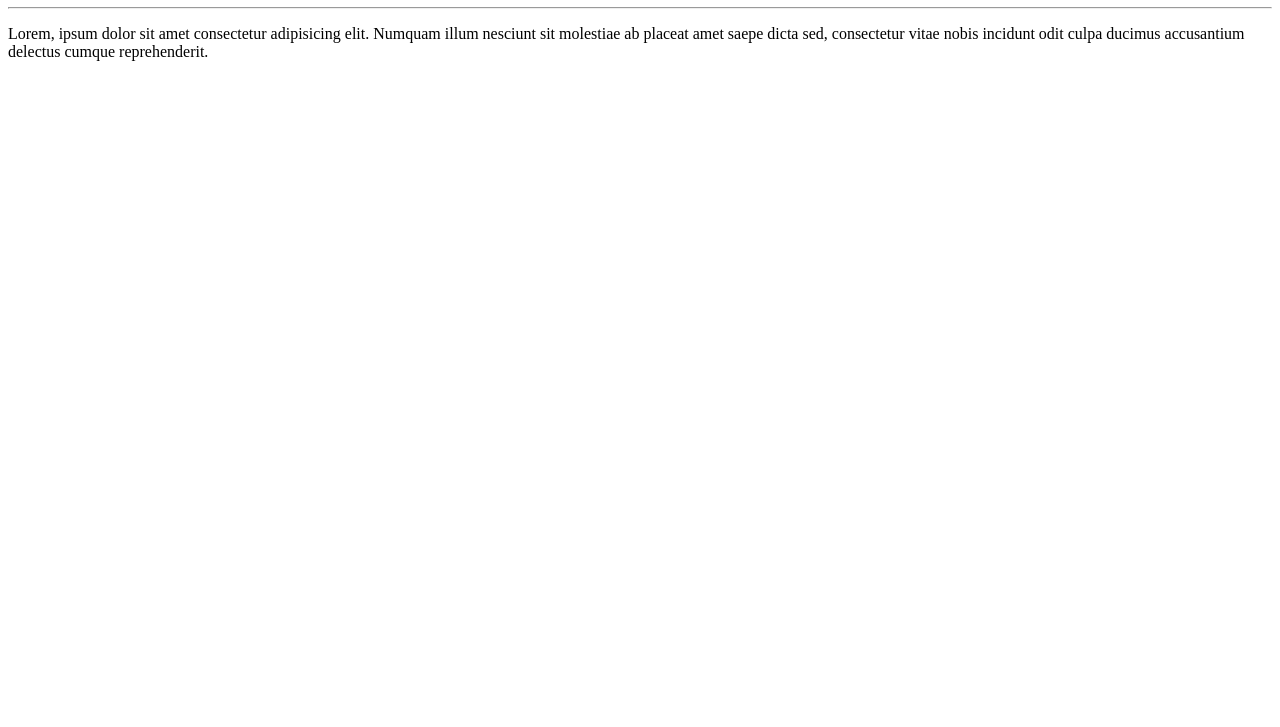
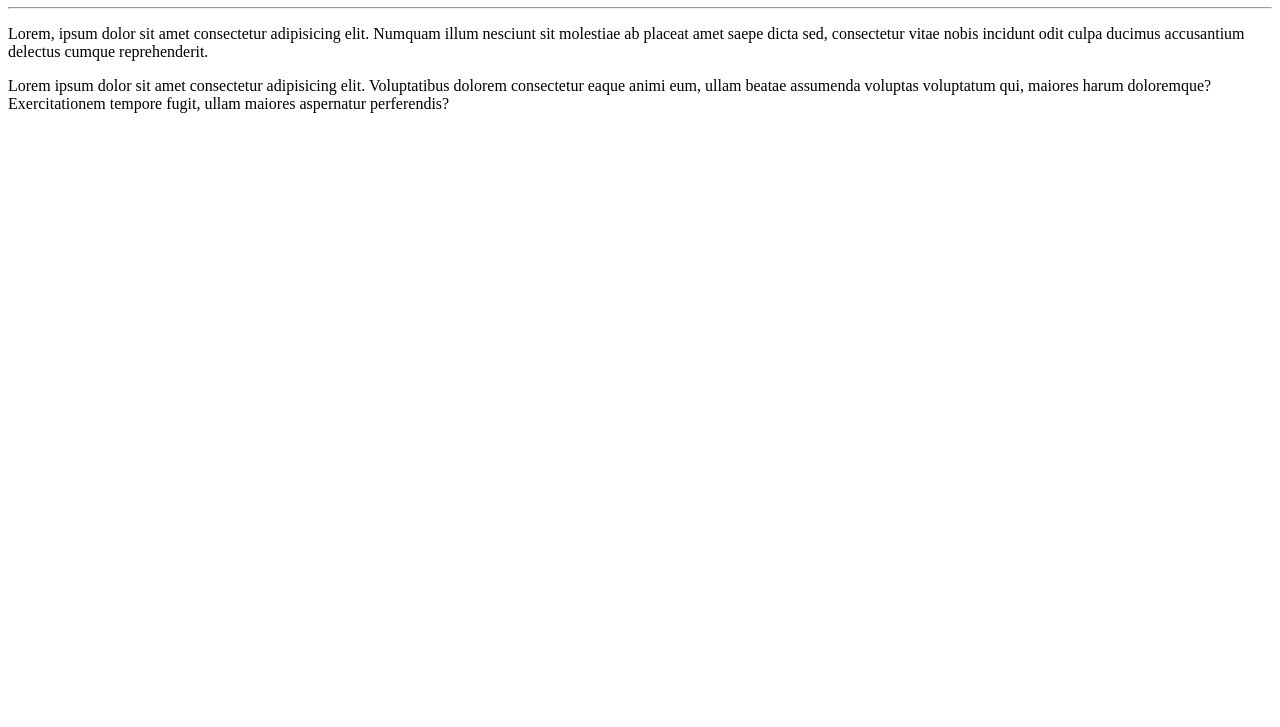
Before and after one commit to ludmilasant/Ola-Mundo, a plain HTML site: page site-exemplo/index.html in a window 1280 px wide. Shown: the part 73-800 px from the top of the page. Drawn offline with Linux system fonts and the light colour scheme.

Commit message:
adicionei um parágrafo

```diff
--- a/site-exemplo/index.html
+++ b/site-exemplo/index.html
@@ -9,5 +9,6 @@
     <h1>Olá, Mundo!</h1>
     <hr>
     <p>Lorem, ipsum dolor sit amet consectetur adipisicing elit. Numquam illum nesciunt sit molestiae ab placeat amet saepe dicta sed, consectetur vitae nobis incidunt odit culpa ducimus accusantium delectus cumque reprehenderit.</p>
+    <p>Lorem ipsum dolor sit amet consectetur adipisicing elit. Voluptatibus dolorem consectetur eaque animi eum, ullam beatae assumenda voluptas voluptatum qui, maiores harum doloremque? Exercitationem tempore fugit, ullam maiores aspernatur perferendis? </p>
 </body>
 </html>
```
